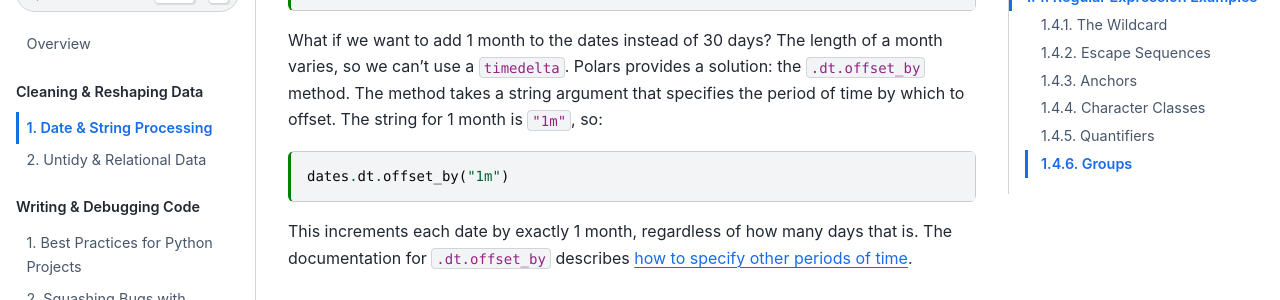
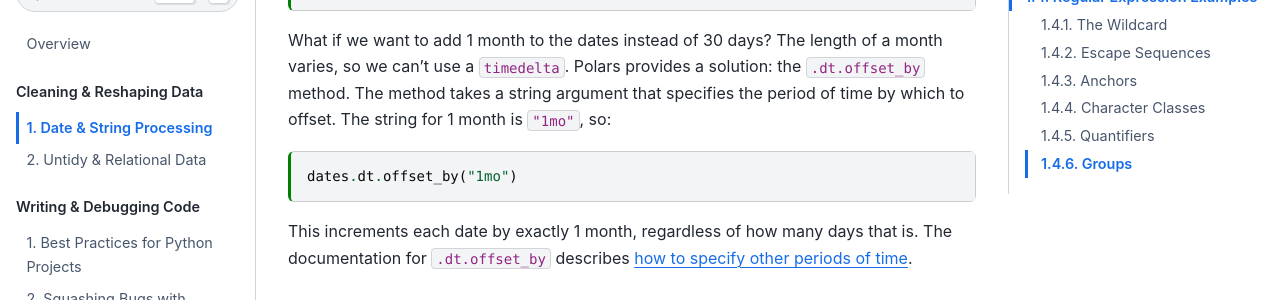
Before and after one commit to ucdavisdatalab/workshop_intermediate_python, a Jupyter Book: the page built from chapters/01_string-date-processing.md, in a window 1280 px wide and 900 px high, scrolled down 4325 px. Shown: the part 148-448 px from the top of the window. Built offline with Jupyter Book 1.0.4 settings and Sphinx 7.4.7 and the Sphinx Book theme 1.1.4, drawn with Linux system fonts in a browser that asks for light colours.

Commit message:
Fix month offset bug.

````diff
--- a/chapters/01_string-date-processing.md
+++ b/chapters/01_string-date-processing.md
@@ -220,10 +220,10 @@ dates + dt.timedelta(days = 30)
 What if we want to add 1 month to the dates instead of 30 days? The length of a
 month varies, so we can't use a `timedelta`. Polars provides a solution: the
 `.dt.offset_by` method. The method takes a string argument that specifies the
-period of time by which to offset. The string for 1 month is `"1m"`, so:
+period of time by which to offset. The string for 1 month is `"1mo"`, so:
 
 ```{code-cell}
-dates.dt.offset_by("1m")
+dates.dt.offset_by("1mo")
 ```
 
 This increments each date by exactly 1 month, regardless of how many days that
````
